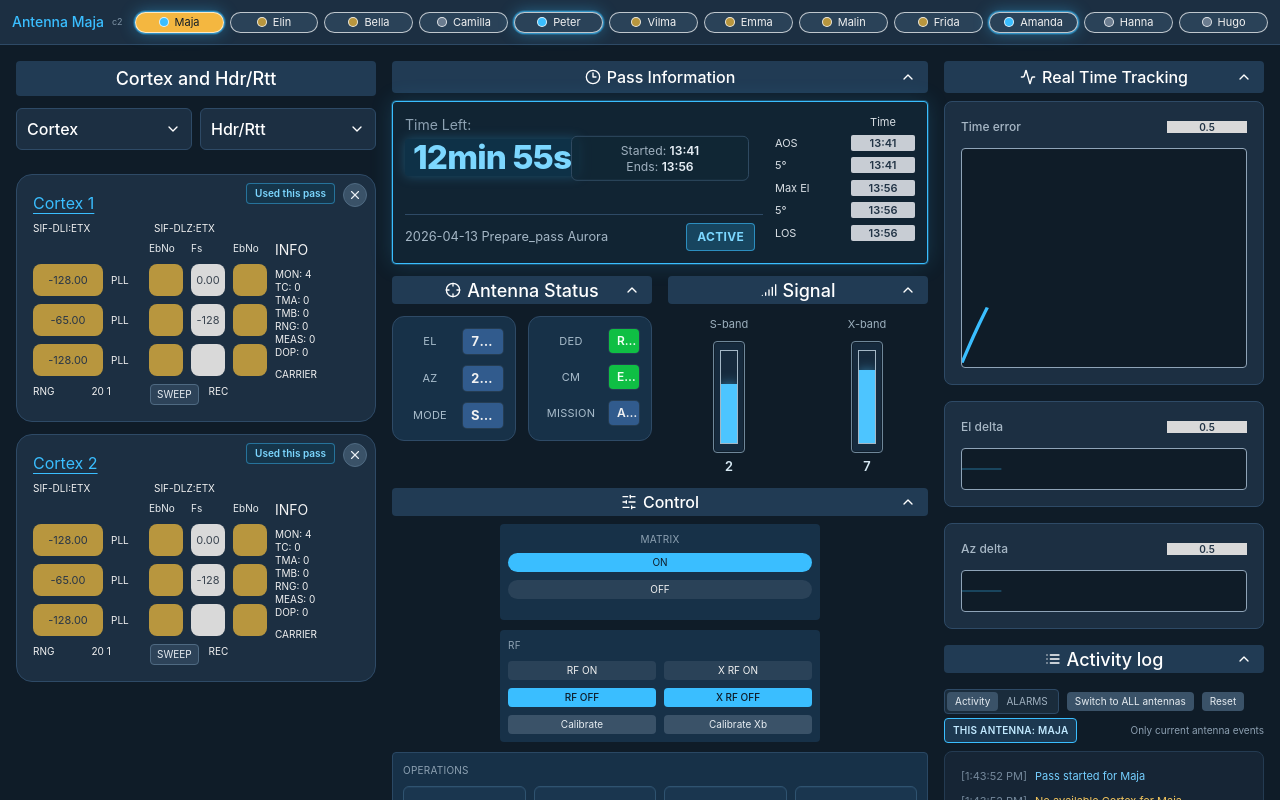
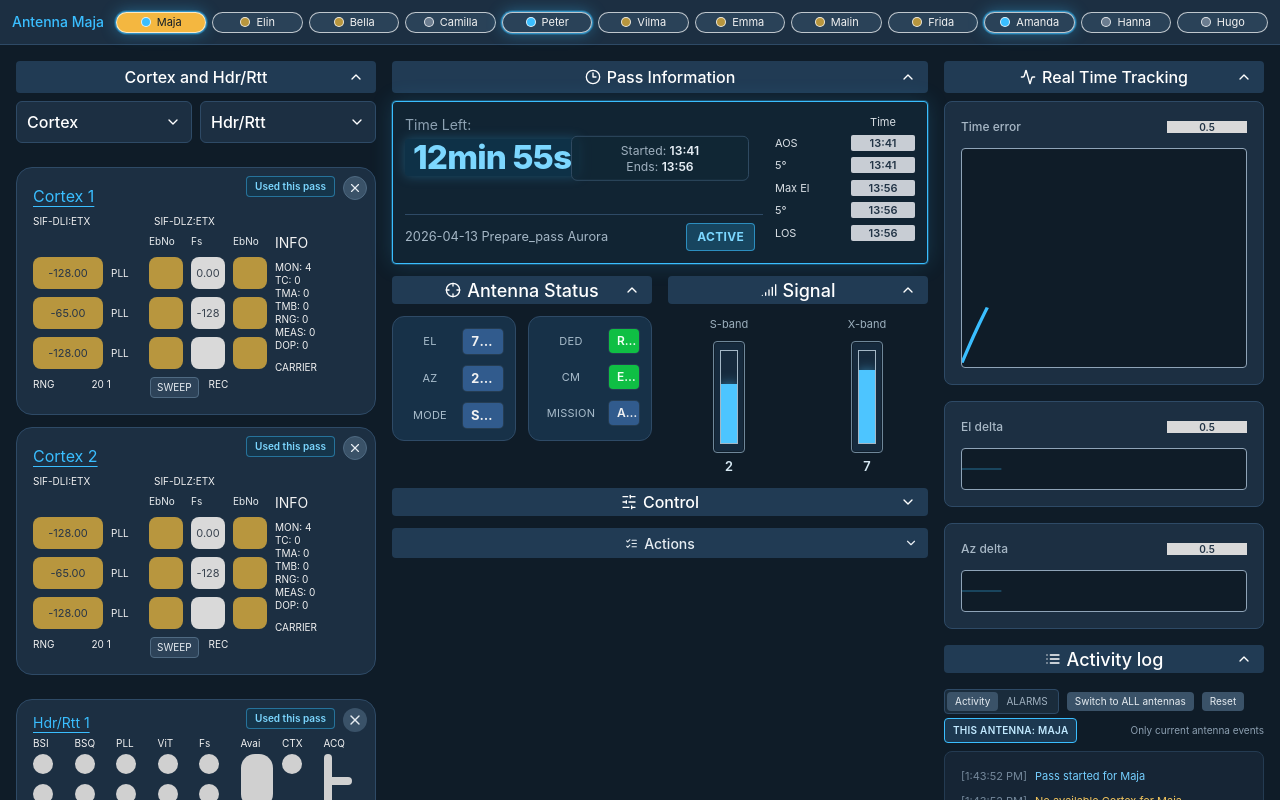
Before and after one commit to julnor124/commander-interface, a React (Vite) app: page / in a window 1280 px wide. Shown: the top 800 px of the page. Built offline with nearby package versions, Linux system fonts and the light colour scheme.

Commit message:
refactor: consolidate to single commander flow and remove split views

```diff
--- a/src/app/App.tsx
+++ b/src/app/App.tsx
@@ -1,11 +1,10 @@
 import React, { useEffect, useState } from "react";
 import {
   logActivity,
+  logAlarm,
   setActivityAntennaContext,
 } from "../features/activityLog/activityLogBus";
-import { CommanderPageModel } from "../features/commander/CommanderPage";
-import Commander1Page from "../features/commander1/Commander1Page";
-import Commander2Page from "../features/commander2/Commander2Page";
+import CommanderPage, { CommanderPageModel } from "../features/commander/CommanderPage";
 import { Antenna } from "../features/commander/types";
 import { usePassSchedule } from "../features/passes/usePassSchedule";
 import { useCortexAllocation } from "../features/cortex/useCortexAllocation";
@@ -25,20 +24,22 @@ function App() {
   const [selectedAntenna, setSelectedAntenna] = useState<string>(
     MOCK_DEFAULT_SELECTED_ANTENNA,
   );
-  const [activeCommanderView, setActiveCommanderView] = useState<
-    "commander1" | "commander2"
-  >("commander1");
   const [isCortexDropdownOpen, setIsCortexDropdownOpen] = useState(false);
   const [isHdrDropdownOpen, setIsHdrDropdownOpen] = useState(false);
 
   const cortexCards = MOCK_CORTEX_CARDS;
 
-  const activeHdrIds = MOCK_ACTIVE_HDR_IDS;
+  const activeHdrIds =
+    MOCK_ACTIVE_HDR_IDS.length > 0
+      ? MOCK_ACTIVE_HDR_IDS
+      : MOCK_HDR_UNITS_BASE.slice(0, CORTEX_PER_PASS).map((unit) => unit.id);
   const [openHdrIds, setOpenHdrIds] = useState<string[]>([]);
-  const [isLeftPanelCollapsedC2, setIsLeftPanelCollapsedC2] = useState(false);
+  const [isLeftPanelCollapsed, setIsLeftPanelCollapsed] = useState(false);
   const [loggedStartedPasses, setLoggedStartedPasses] = useState<
     Record<string, boolean>
   >({});
+  const [loggedIncomingAlarmWindowStartByAntenna, setLoggedIncomingAlarmWindowStartByAntenna] =
+    useState<Record<string, number>>({});
   const clickFeedbackClass =
     "press-feedback cursor-pointer transition-all duration-150 active:scale-95 hover:brightness-110 hover:shadow-[0_0_0_1px_rgba(58,190,255,0.35)] focus-visible:outline-none focus-visible:ring-2 focus-visible:ring-[#3ABEFF]/70";
 
@@ -52,13 +53,13 @@ function App() {
       }
       return [...prev, id];
     });
-    setIsHdrDropdownOpen(false);
   };
   const selectedAntennaData = ANTENNAS.find(
     (antenna) => antenna.id === selectedAntenna,
   );
   const isUnavailable = selectedAntennaData?.color === "#6B7C8F";
   const {
+    passScheduleByAntenna,
     hasScheduledPass,
     msUntilPassStart,
     isPendingPassStart,
@@ -74,25 +75,12 @@ function App() {
     antennas: ANTENNAS,
     selectedAntennaId: selectedAntenna,
   });
-  const isC2ActiveView = activeCommanderView === "commander2" && isActivePass;
-  const isC2PreparingView =
-    activeCommanderView === "commander2" &&
-    isPendingPassStart &&
-    !isUnavailable;
-  const isC2PreparingFinalWindow = isC2PreparingView && isPreparingFinalWindow;
-  const isC2UnavailableView =
-    activeCommanderView === "commander2" && isUnavailable;
-  const isC2FocusedPassView =
-    activeCommanderView === "commander2" &&
-    (isC2PreparingFinalWindow || isC2ActiveView);
-  const isC2DefaultCountdownView =
-    activeCommanderView === "commander2" &&
-    !isC2UnavailableView &&
-    !isC2FocusedPassView;
-  const c2LayoutKey =
-    activeCommanderView === "commander2"
-      ? `${selectedAntenna}-${isC2PreparingView ? "preparing" : isC2UnavailableView ? "unavailable" : isC2ActiveView ? "active" : "idle"}`
-      : "commander1";
+  const isActiveView = isActivePass;
+  const isPreparingView = isPendingPassStart && !isUnavailable;
+  const isPreparingFinalWindowView = isPreparingView && isPreparingFinalWindow;
+  const isUnavailableView = isUnavailable;
+  const isFocusedPassView = isPreparingFinalWindowView || isActiveView;
+  const isDefaultCountdownView = !isUnavailableView && !isFocusedPassView;
   const isCortexEngaged = isActivePass || isPreparingFinalWindow;
   const hdrUnits = MOCK_HDR_UNITS_BASE.map((unit) => ({
     ...unit,
@@ -116,14 +104,8 @@ function App() {
     selectedAntennaName,
     hasScheduledPass,
     isCortexEngaged,
-    commanderView: activeCommanderView,
     log: logActivity,
   });
-
-  const toggleCortexCardAndClose = (id: string) => {
-    toggleCortexCard(id);
-    setIsCortexDropdownOpen(false);
-  };
 
   useEffect(() => {
     if (!selectedAntennaData) return;
@@ -137,9 +119,14 @@ function App() {
     if (!isActivePass) return;
     if (loggedStartedPasses[selectedAntenna]) return;
 
-    logActivity(
-      `Pass started for ${selectedAntennaData?.name ?? selectedAntenna}`,
-    );
+    const passStartedMessage = `Pass started for ${
+      selectedAntennaData?.name ?? selectedAntenna
+    }`;
+    logActivity(passStartedMessage);
+    logAlarm(passStartedMessage, {
+      antennaId: selectedAntenna,
+      antennaName: selectedAntennaData?.name ?? selectedAntenna,
+    });
     setLoggedStartedPasses((prev) => ({ ...prev, [selectedAntenna]: true }));
   }, [
     isActivePass,
@@ -149,40 +136,64 @@ function App() {
   ]);
 
   useEffect(() => {
-    if (!isC2PreparingView) return;
-    setIsLeftPanelCollapsedC2(true);
+    if (!isPreparingView) return;
+    setIsLeftPanelCollapsed(false);
     setIsCortexDropdownOpen(false);
     setIsHdrDropdownOpen(false);
     setOpenHdrIds([]);
     setOpenCortexIds([]);
-  }, [activeCommanderView, isC2PreparingView, selectedAntenna]);
+  }, [isPreparingView, selectedAntenna]);
 
   useEffect(() => {
-    if (!isC2DefaultCountdownView) return;
-    setIsLeftPanelCollapsedC2(true);
+    if (!isDefaultCountdownView) return;
+    setIsLeftPanelCollapsed(false);
     setIsCortexDropdownOpen(false);
     setIsHdrDropdownOpen(false);
     setOpenHdrIds([]);
     setOpenCortexIds([]);
-  }, [isC2DefaultCountdownView, selectedAntenna]);
+  }, [isDefaultCountdownView, selectedAntenna]);
 
   useEffect(() => {
-    if (!isC2ActiveView) return;
-    setIsLeftPanelCollapsedC2(true);
-  }, [isC2ActiveView, selectedAntenna]);
+    if (!isActiveView) return;
+    setIsLeftPanelCollapsed(false);
+  }, [isActiveView, selectedAntenna]);
 
   useEffect(() => {
-    if (activeCommanderView !== "commander2") return;
-    setIsCortexDropdownOpen(false);
-  }, [activeCommanderView, selectedAntenna]);
+    const now = Date.now();
+    const incomingAlarmWindowMs = 5 * 60 * 1000;
+    const newAlarmStartsByAntenna: Record<string, number> = {};
+
+    for (const antenna of ANTENNAS) {
+      const passWindow = passScheduleByAntenna[antenna.id];
+      if (!passWindow) continue;
+
+      const msUntilStart = passWindow.startAt - now;
+      const isInIncomingWindow = msUntilStart > 0 && msUntilStart <= incomingAlarmWindowMs;
+      if (!isInIncomingWindow) continue;
+
+      newAlarmStartsByAntenna[antenna.id] = passWindow.startAt;
+      if (loggedIncomingAlarmWindowStartByAntenna[antenna.id] === passWindow.startAt) continue;
+
+      const minutesUntilStart = Math.ceil(msUntilStart / 60_000);
+      logAlarm(`Incoming pass for ${antenna.name} in ${minutesUntilStart} min`, {
+        antennaId: antenna.id,
+        antennaName: antenna.name,
+      });
+    }
+
+    setLoggedIncomingAlarmWindowStartByAntenna((prev) => {
+      const hasChanged =
+        Object.keys(prev).length !== Object.keys(newAlarmStartsByAntenna).length ||
+        Object.entries(newAlarmStartsByAntenna).some(([antennaId, startAt]) => prev[antennaId] !== startAt);
+      return hasChanged ? newAlarmStartsByAntenna : prev;
+    });
+  }, [loggedIncomingAlarmWindowStartByAntenna, passScheduleByAntenna]);
 
   const commanderModel: CommanderPageModel = {
     antennas: ANTENNAS,
     selectedAntenna,
     selectedAntennaName,
     setSelectedAntenna,
-    activeCommanderView,
-    setActiveCommanderView,
     isActivePass,
     isUnavailable,
     activePassAntennaIds,
@@ -191,17 +202,16 @@ function App() {
     setIsCortexDropdownOpen,
     isHdrDropdownOpen,
     setIsHdrDropdownOpen,
-    isLeftPanelCollapsedC2,
-    setIsLeftPanelCollapsedC2,
+    isLeftPanelCollapsed,
+    setIsLeftPanelCollapsed,
     cortexCards,
     hdrUnits,
     openCortexIds,
     setOpenCortexIds,
     openHdrIds,
     effectiveActiveCortexIds,
-    toggleCortexCard: toggleCortexCardAndClose,
+    toggleCortexCard,
     toggleHdrCard,
-    c2LayoutKey,
     isPendingPassStart,
     msUntilPassStart,
     passStartsAtLabel,
@@ -211,18 +221,14 @@ function App() {
     missionNote: selectedMissionNote,
     missionName: selectedMissionName,
     passProgress,
-    isC2PreparingView,
-    isC2UnavailableView,
-    isC2FocusedPassView,
-    isC2DefaultCountdownView,
-    isC2PreparingFinalWindow,
+    isPreparingView,
+    isUnavailableView,
+    isFocusedPassView,
+    isDefaultCountdownView,
+    isPreparingFinalWindowView,
   };
 
-  return activeCommanderView === "commander1" ? (
-    <Commander1Page model={commanderModel} />
-  ) : (
-    <Commander2Page model={commanderModel} />
-  );
+  return <CommanderPage model={commanderModel} />;
 }
 
 export default App;
--- a/src/app/components/Commander2Page.tsx
+++ /dev/null
@@ -1,115 +0,0 @@
-import React from 'react';
-import AntennaSelector from './AntennaSelector';
-import { Antenna } from '../../features/commander/types';
-
-interface Commander2PageProps {
-  antennas: Antenna[];
-  selectedAntenna: string;
-  onSelectAntenna: (id: string) => void;
-  isUnavailable: boolean;
-  onBack: () => void;
-}
-
-export default function Commander2Page({
-  antennas,
-  selectedAntenna,
-  onSelectAntenna,
-  isUnavailable,
-  onBack,
-}: Commander2PageProps) {
-  const selectedAntennaData = antennas.find((antenna) => antenna.id === selectedAntenna);
-
-  return (
-    <div className="min-h-screen bg-[#0f1c28] text-white">
-      <div className="bg-[#1c2f42] border-b border-[#2e4a66] px-3">
-        <div className="flex items-center justify-between h-11 gap-3">
-          <div className="flex items-center gap-2">
-            <div className="text-sm font-medium whitespace-nowrap text-[#B8963E]">
-              Antenna {selectedAntennaData?.name ?? selectedAntenna}
-            </div>
-            <span className="text-[9px] text-[#3ABEFF]">c2</span>
-          </div>
-          <div className="flex-1 min-w-0">
-            <AntennaSelector
-              antennas={antennas}
-              selectedId={selectedAntenna}
-              onSelect={onSelectAntenna}
-            />
-          </div>
-          <button
-            onClick={onBack}
-            className="text-[10px] px-2 py-1 rounded bg-[#173148] border border-[#2a4d68] text-[#e7edf2] cursor-pointer transition-all duration-150 hover:brightness-110"
-          >
-            c1
-          </button>
-        </div>
-      </div>
-
-      <div
-        className={`grid grid-cols-1 xl:grid-cols-[360px_minmax(0,1fr)_320px] gap-4 p-4 transition-all duration-700 ${
-          isUnavailable ? 'opacity-60 saturate-0' : ''
-        }`}
-      >
-        <div className="space-y-6">
-          <div className="bg-[#132434] border border-[#2e4a66] rounded-md p-3">
-            <h2 className="text-[14px] font-medium mb-2 text-[#dce7f0]">Commander 2 Overview</h2>
-            <div className="space-y-1 text-[12px] text-[#c7d6e3]">
-              <div>Mode: Reduced information</div>
-              <div>Only core pass and link status are shown</div>
-              <div>Detailed Cortex/HDR controls hidden in c2</div>
-            </div>
-          </div>
-        </div>
-
-        <div className="space-y-3 w-full">
-          <div className="bg-[#1c2f42] border border-[#2e4a66] rounded-md p-3">
-            <h2 className="text-[14px] font-medium text-[#dce7f0]">Pass Status</h2>
-            <div className="mt-2 text-[12px] text-[#c7d6e3]">
-              {isUnavailable ? 'Antenna unavailable' : 'Awaiting/handling pass'}
-            </div>
-          </div>
-
-          <div className="grid grid-cols-1 lg:grid-cols-2 gap-4">
-            <div className="bg-[#1c2f42] border border-[#2e4a66] rounded-md p-3">
-              <h3 className="text-[13px] font-medium text-[#dce7f0]">Link Quality</h3>
-              <div className="mt-2 h-2 rounded bg-[#1d3b53] overflow-hidden">
-                <div className="h-full w-[62%] bg-[#3ABEFF]" />
-              </div>
-            </div>
-            <div className="bg-[#1c2f42] border border-[#2e4a66] rounded-md p-3">
-              <h3 className="text-[13px] font-medium text-[#dce7f0]">Tracking</h3>
-              <div className="mt-2 h-2 rounded bg-[#1d3b53] overflow-hidden">
-                <div className="h-full w-[74%] bg-[#3ABEFF]" />
-              </div>
-            </div>
-          </div>
-
-          <div className="bg-[#1c2f42] border border-[#2e4a66] rounded-md p-3">
-            <h3 className="text-[13px] font-medium text-[#dce7f0]">Actions</h3>
-            <div className="mt-2 grid grid-cols-2 gap-2">
-              {['Acquire', 'Autotrack', 'Stow', 'End Pass'].map((action) => (
-                <button
-                  key={action}
-                  className="text-[11px] px-2 py-2 rounded bg-[#173148] border border-[#2a4d68] text-[#e7edf2] cursor-pointer transition-all duration-150 hover:brightness-110 hover:shadow-[0_0_0_1px_rgba(58,190,255,0.35)]"
-                >
-                  {action}
-                </button>
-              ))}
-            </div>
-          </div>
-        </div>
-
-        <div className="space-y-4">
-          <div className="bg-[#1c2f42] border border-[#2e4a66] rounded-md p-3">
-            <h2 className="text-[13px] font-medium text-[#dce7f0]">Event Feed</h2>
-            <div className="mt-2 space-y-1 text-[11px] text-[#c7d6e3]">
-              <div>[17:11:04] RF ON</div>
-              <div>[17:11:18] Autotrack enabled</div>
-              <div>[17:12:07] Tracking stable</div>
-            </div>
-          </div>
-        </div>
-      </div>
-    </div>
-  );
-}
--- a/src/features/commander/CommanderPage.tsx
+++ b/src/features/commander/CommanderPage.tsx
@@ -20,9 +20,6 @@ export interface CommanderPageModel {
   selectedAntennaName: string;
   setSelectedAntenna: (id: string) => void;
 
-  activeCommanderView: 'commander1' | 'commander2';
-  setActiveCommanderView: (updater: (prev: 'commander1' | 'commander2') => 'commander1' | 'commander2') => void;
-
   isActivePass: boolean;
   isUnavailable: boolean;
   activePassAntennaIds: string[];
@@ -34,8 +31,8 @@ export interface CommanderPageModel {
   setIsCortexDropdownOpen: (updater: (prev: boolean) => boolean) => void;
   isHdrDropdownOpen: boolean;
   setIsHdrDropdownOpen: (updater: (prev: boolean) => boolean) => void;
-  isLeftPanelCollapsedC2: boolean;
-  setIsLeftPanelCollapsedC2: (updater: (prev: boolean) => boolean) => void;
+  isLeftPanelCollapsed: boolean;
+  setIsLeftPanelCollapsed: (updater: (prev: boolean) => boolean) => void;
 
   // Cortex/HDR data
   cortexCards: CortexData[];
@@ -49,7 +46,6 @@ export interface CommanderPageModel {
   toggleHdrCard: (id: string) => void;
 
   // Pass & view flags
-  c2LayoutKey: string;
   isPendingPassStart: boolean;
   msUntilPassStart: number;
   passStartsAtLabel: string;
@@ -60,11 +56,11 @@ export interface CommanderPageModel {
   missionName: string;
   passProgress: number;
 
-  isC2PreparingView: boolean;
-  isC2UnavailableView: boolean;
-  isC2FocusedPassView: boolean;
-  isC2DefaultCountdownView: boolean;
-  isC2PreparingFinalWindow: boolean;
+  isPreparingView: boolean;
+  isUnavailableView: boolean;
+  isFocusedPassView: boolean;
+  isDefaultCountdownView: boolean;
+  isPreparingFinalWindowView: boolean;
 }
 
 export default function CommanderPage({ model }: { model: CommanderPageModel }) {
@@ -73,8 +69,6 @@ export default function CommanderPage({ model }: { model: CommanderPageModel })
     selectedAntenna,
     selectedAntennaName,
     setSelectedAntenna,
-    activeCommanderView,
-    setActiveCommanderView,
     isActivePass,
     isUnavailable,
     activePassAntennaIds,
@@ -83,8 +77,8 @@ export default function CommanderPage({ model }: { model: CommanderPageModel })
     setIsCortexDropdownOpen,
     isHdrDropdownOpen,
     setIsHdrDropdownOpen,
-    isLeftPanelCollapsedC2,
-    setIsLeftPanelCollapsedC2,
+    isLeftPanelCollapsed,
+    setIsLeftPanelCollapsed,
     cortexCards,
     hdrUnits,
     openCortexIds,
@@ -93,7 +87,6 @@ export default function CommanderPage({ model }: { model: CommanderPageModel })
     effectiveActiveCortexIds,
     toggleCortexCard,
     toggleHdrCard,
-    c2LayoutKey,
     isPendingPassStart,
     msUntilPassStart,
     passStartsAtLabel,
@@ -103,13 +96,16 @@ export default function CommanderPage({ model }: { model: CommanderPageModel })
     missionNote,
     missionName,
     passProgress,
-    isC2PreparingView,
-    isC2UnavailableView,
-    isC2FocusedPassView,
-    isC2DefaultCountdownView,
-    isC2PreparingFinalWindow,
+    isPreparingView,
+    isUnavailableView,
+    isFocusedPassView,
+    isDefaultCountdownView,
+    isPreparingFinalWindowView,
   } = model;
   const hdrUnitsById = new Map(hdrUnits.map((unit) => [unit.id, unit]));
+  const activeHdrIds = hdrUnits.filter((unit) => unit.active).map((unit) => unit.id);
+  const visibleCortexIds = Array.from(new Set([...(isActivePass ? effectiveActiveCortexIds : [])]));
+  const visibleHdrIds = Array.from(new Set([...(isActivePass ? activeHdrIds : [])]));
 
   return (
     <div className="min-h-screen bg-[#0f1c28] text-white">
@@ -123,15 +119,6 @@ export default function CommanderPage({ model }: { model: CommanderPageModel })
             >
               Antenna {selectedAntennaName}
             </div>
-            <button
-              onClick={() =>
-                setActiveCommanderView((prev) => (prev === 'commander1' ? 'commander2' : 'commander1'))
-              }
-              className="text-[9px] text-[#7f94a6] hover:text-[#3ABEFF] cursor-pointer transition-colors"
-              title={activeCommanderView === 'commander1' ? 'Switch to Commander 2' : 'Switch to Commander 1'}
-            >
-              {activeCommanderView === 'commander1' ? 'c2' : 'c1'}
-            </button>
           </div>
           <div className="flex-1 min-w-0">
             <AntennaSelector antennas={antennas} selectedId={selectedAntenna} onSelect={setSelectedAntenna} activeAntennaIds={activePassAntennaIds} />
@@ -142,30 +129,24 @@ export default function CommanderPage({ model }: { model: CommanderPageModel })
       {/* Main Layout */}
       <div
         className={`grid ${
-          isC2UnavailableView
+          isUnavailableView
             ? 'grid-cols-1'
             : 'grid-cols-1 xl:grid-cols-[360px_minmax(0,1fr)_320px]'
         } gap-4 p-4 transition-all duration-700 ${isUnavailable ? 'opacity-60 saturate-0' : ''}`}
       >
         {/* Left Sidebar */}
-        {!isC2UnavailableView && (
+        {!isUnavailableView && (
           <div className="space-y-6">
             <div>
-              {activeCommanderView === 'commander2' ? (
-                <button
-                  onClick={() => setIsLeftPanelCollapsedC2((prev) => !prev)}
-                  className="w-full relative flex items-center justify-end text-[16px] font-medium mb-2 bg-[#213b54] rounded px-3 py-2 cursor-pointer"
-                >
-                  <span className="absolute inset-x-0 text-center">Cortex and Hdr/Rtt</span>
-                  {isLeftPanelCollapsedC2 ? <ChevronDown size={16} /> : <ChevronUp size={16} />}
-                </button>
-              ) : (
-                <h2 className="text-[18px] font-medium mb-3 text-center bg-[#213b54] rounded px-3 py-1">
-                  Cortex and Hdr/Rtt
-                </h2>
-              )}
+              <button
+                onClick={() => setIsLeftPanelCollapsed(() => false)}
+                className="w-full relative flex items-center justify-end text-[16px] font-medium mb-2 bg-[#213b54] rounded px-3 py-2"
+              >
+                <span className="absolute inset-x-0 text-center">Cortex and Hdr/Rtt</span>
+                <ChevronUp size={16} />
+              </button>
 
-              {activeCommanderView === 'commander2' && isLeftPanelCollapsedC2 ? null : (
+              {isLeftPanelCollapsed ? null : (
                 <>
                   <div className="grid grid-cols-2 gap-2 mb-2">
                     <button
@@ -228,7 +209,7 @@ export default function CommanderPage({ model }: { model: CommanderPageModel })
 
                   <div className="space-y-3">
                     {cortexCards
-                      .filter((card) => openCortexIds.includes(card.id))
+                      .filter((card) => visibleCortexIds.includes(card.id))
                       .map((card) => (
                         <React.Fragment key={card.id}>
                           <CortexCard
@@ -248,8 +229,8 @@ export default function CommanderPage({ model }: { model: CommanderPageModel })
                       ))}
                   </div>
 
-                  <div className={`space-y-3 ${openCortexIds.length > 0 ? 'mt-6' : 'mt-0'}`}>
-                    {openHdrIds.map((id) => (
+                  <div className={`space-y-3 ${visibleCortexIds.length > 0 ? 'mt-6' : 'mt-0'}`}>
+                    {visibleHdrIds.map((id) => (
                       <React.Fragment key={id}>
                         {(() => {
                           const hdrUnit = hdrUnitsById.get(id);
@@ -274,10 +255,10 @@ export default function CommanderPage({ model }: { model: CommanderPageModel })
         {/* Center Panel */}
         <div
           className={`space-y-3 w-full ${
-            isC2UnavailableView ? 'flex flex-col items-center justify-center min-h-[68vh]' : ''
+            isUnavailableView ? 'flex flex-col items-center justify-center min-h-[68vh]' : ''
           }`}
         >
-          <div className={isC2UnavailableView ? 'w-full max-w-[520px]' : ''}>
+          <div className={isUnavailableView ? 'w-full max-w-[520px]' : ''}>
             <PassInfoCard
               isActivePass={isActivePass}
               isUnavailable={isUnavailable}
@@ -288,43 +269,38 @@ export default function CommanderPage({ model }: { model: CommanderPageModel })
               timeLeftLabel={timeLeftLabel}
               countdownLabel={countdownLabel}
               missionNote={missionNote}
-              commanderView={activeCommanderView}
-              forceExpanded={isC2PreparingView || isC2UnavailableView || isC2FocusedPassView || isC2DefaultCountdownView}
+              forceExpanded={isPreparingView || isUnavailableView || isFocusedPassView || isDefaultCountdownView}
               forceCollapsed={false}
             />
           </div>
 
-          {!isC2UnavailableView && (
+          {!isUnavailableView && (
             <div className="grid grid-cols-1 lg:grid-cols-2 gap-4">
               <AntennaStatusPanel
                 isUnavailable={isUnavailable}
                 missionName={missionName}
-                commanderView={activeCommanderView}
-                forceExpanded={isC2PreparingView || isC2FocusedPassView || isC2DefaultCountdownView}
+                forceExpanded={isPreparingView || isFocusedPassView || isDefaultCountdownView}
                 forceCollapsed={false}
               />
               <SignalPanel
                 isUnavailable={isUnavailable}
                 isActivePass={isActivePass}
-                commanderView={activeCommanderView}
-                forceCollapsed={isC2DefaultCountdownView || (isC2PreparingView && !isC2PreparingFinalWindow)}
-                forceExpanded={isC2FocusedPassView}
+                forceCollapsed={isDefaultCountdownView || (isPreparingView && !isPreparingFinalWindowView)}
+                forceExpanded={isFocusedPassView}
               />
             </div>
           )}
 
-          {!isC2UnavailableView && (
+          {!isUnavailableView && (
             <>
               <ControlPanel
                 isUnavailable={isUnavailable}
-                commanderView={activeCommanderView}
-                forceCollapsed={isC2FocusedPassView || isC2DefaultCountdownView || (isC2PreparingView && !isC2PreparingFinalWindow)}
+                forceCollapsed={isFocusedPassView || isDefaultCountdownView || (isPreparingView && !isPreparingFinalWindowView)}
                 forceExpanded={false}
               />
               <ActionsPanel
                 isUnavailable={isUnavailable}
-                commanderView={activeCommanderView}
-                forceCollapsed={isC2FocusedPassView || isC2DefaultCountdownView || (isC2PreparingView && !isC2PreparingFinalWindow)}
+                forceCollapsed={isFocusedPassView || isDefaultCountdownView || (isPreparingView && !isPreparingFinalWindowView)}
                 forceExpanded={false}
               />
             </>
@@ -332,21 +308,19 @@ export default function CommanderPage({ model }: { model: CommanderPageModel })
         </div>
 
         {/* Right Panel */}
-        {!isC2UnavailableView && (
+        {!isUnavailableView && (
           <div className="space-y-4">
             <TrackingPanel
               isActivePass={isActivePass}
               isUnavailable={isUnavailable}
               passProgress={passProgress}
-              commanderView={activeCommanderView}
-              forceCollapsed={isC2DefaultCountdownView || (isC2PreparingView && !isC2PreparingFinalWindow)}
-              forceExpanded={isC2FocusedPassView}
+              forceCollapsed={isDefaultCountdownView || (isPreparingView && !isPreparingFinalWindowView)}
+              forceExpanded={isFocusedPassView}
             />
             <ActivityLogPanel
               selectedAntennaId={selectedAntenna}
               selectedAntennaName={selectedAntennaName}
-              commanderView={activeCommanderView}
-              forceCollapsed={isC2FocusedPassView || isC2DefaultCountdownView || (isC2PreparingView && !isC2PreparingFinalWindow)}
+              forceCollapsed={false}
               forceExpanded={false}
             />
           </div>
--- a/src/features/commander1/Commander1Page.tsx
+++ /dev/null
@@ -1,10 +0,0 @@
-import React from "react";
-import CommanderPage, { CommanderPageModel } from "../commander/CommanderPage";
-
-export default function Commander1Page({
-  model,
-}: {
-  model: CommanderPageModel;
-}) {
-  return <CommanderPage model={model} />;
-}
```
Also changed, not shown: src/features/commander2/Commander2Page.tsx (deleted, +0 -10 lines), src/features/cortex/useCortexAllocation.ts (+1 -7 lines), src/features/ui/usePanelCollapse.ts (+0 -10 lines).
